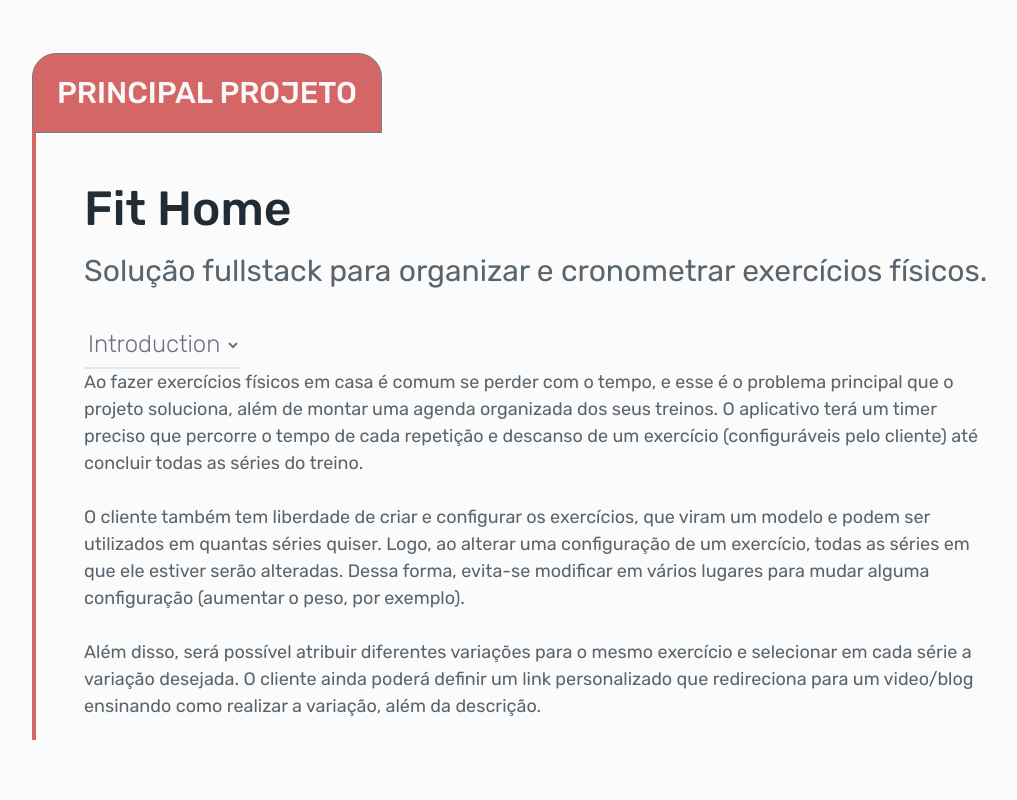
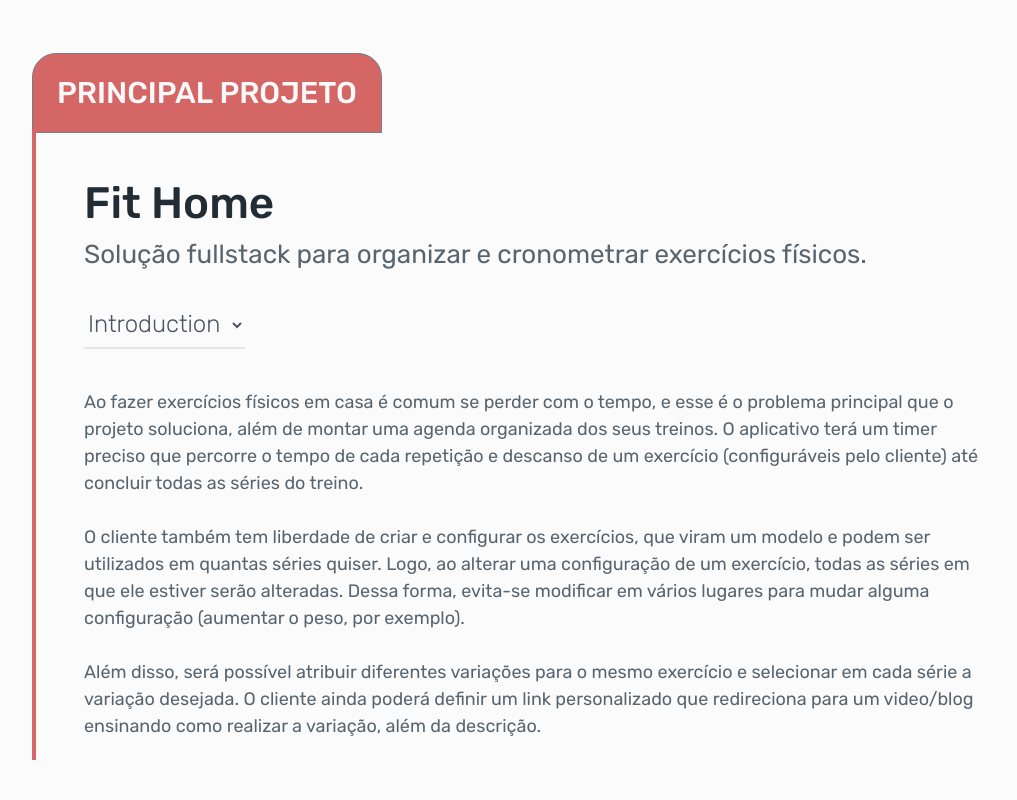
Before and after one commit to felipemalli/portfolio, a React (Vite) app: page / in a window 1280 px wide. Shown: the part 1460-2260 px from the top of the page, without its empty margins (32-1049 px from the left). Built offline with nearby package versions, Linux system fonts and the light colour scheme.

Commit message:
style: improve margin and styles

```diff
--- a/src/components/main-project-section/MainProjectSection.tsx
+++ b/src/components/main-project-section/MainProjectSection.tsx
@@ -1,6 +1,6 @@
 import { ReactNode, useEffect } from 'react';
 import { useState } from 'react';
-import { useLanguageContext } from '../../contexts';
+import { useLanguageContext, useMediaQueryContext } from '../../contexts';
 import { ptBrMainProjects } from '../../data/pt-br/main-project';
 import { IImageContent, IMainProject, ITextContent } from '../../interfaces/IMainCard';
 
@@ -100,29 +100,35 @@ export const MainProjectSection: React.FC = () => {
     );
   };
 
+  const { isXl } = useMediaQueryContext();
+
   return (
     <section>
-      <h2 className='flex text-center items-center justify-center bg-primary-500 text-secondary-700 select-none h-16 md:h-20 w-screen md:w-fit font-medium text-2xl md:text-3xl px-6 md:rounded-t-3xl border border-customBlue-300'>
+      <h2 className='flex text-center items-center justify-center bg-primary-500 text-secondary-700 select-none h-16 md:h-20 w-screen md:w-fit font-medium text-xl md:text-3xl px-6 md:rounded-t-3xl border border-customBlue-300'>
         PRINCIPAL PROJETO
       </h2>
-      <div className='border-t-4 md:border-0 md:border-l-4 border-primary-500 h-fit -mt-1 px-8 md:pl-12 pt-8 md:pt-14 pb-5'>
+      <div className='border-t-4 md:border-0 md:border-l-4 border-primary-500 h-fit -mt-1 px-4 md:pl-12 pt-8 md:pt-14'>
         <div className='flex gap-5 2xl:gap-14 flex-col 2xl:flex-row'>
-          <h3 className='text-customBlue-900 text-4xl md:text-5xl font-medium whitespace-nowrap self-start'>{selectedProject && selectedProject.name}</h3>
-          <p className='text-xl md:text-3xl text-customBlue-500 2xl:self-end'>{selectedProject && selectedProject.description}</p>
+          <h3 className='text-customBlue-900 text-3xl md:text-[44px] font-medium whitespace-nowrap self-start'>{selectedProject && selectedProject.name}</h3>
+          <p className='text-xl md:text-[26px] text-customBlue-500 2xl:self-end'>{selectedProject && selectedProject.description}</p>
         </div>
-        <div className='flex gap-10 mt-8 flex-col md:flex-row md:items-center'>
-          <select className="w-fit pr-1 py-2 md:text-2xl font-light text-gray-500 bg-transparent border-0 border-b-2 border-gray-200 focus:outline-none"
+        <div className='flex gap-5 md:gap-10 mt-4 md:mt-8 flex-row'>
+          <select className="w-fit pr-2 py-2 text-lg md:text-2xl font-light text-customBlue-700 md:text-gray-600 bg-transparent border-0 border-b-2 border-gray-200 focus:outline-none"
             defaultValue={'Introduction'}
             onChange={(e) => {
               setSelectedThemeName(e.target.value);
             }}
           >
             {selectedProject?.theme.map((theme) => (
-              <option key={theme.name} value={theme.name} className='md:text-2xl font-light bg-secondary-500'>{theme.name}</option>
+              <option key={theme.name} value={theme.name} className='text-lg md:text-2xl font-light bg-secondary-600 text-customBlue-700 md:text-gray-600'>{theme.name}</option>
             ))}
           </select>
+          <label htmlFor="underline_select" className="sr-only">Underline select</label>
+          {
+            selectedTheme && selectedSubTheme?.name && (
+              isXl ? (
                 <div className='flex gap-6 text-lg font-light w-fit text-customBlue-700'>
-            {selectedSubTheme?.name && selectedTheme && selectedTheme?.subtheme.map((subTheme) => (
+                  {selectedTheme?.subtheme.map((subTheme) => (
                     <button key={subTheme.name} className={`${subTheme.name === selectedSubTheme.name && 'font-medium'} whitespace-nowrap uppercase`}
                       onClick={() => setSelectedSubThemeName(subTheme.name)}
                     >
@@ -130,20 +136,33 @@ export const MainProjectSection: React.FC = () => {
                     </button>
                   ))}
                 </div>
+              ) : (
+                <select className="bg-transparent border-b-2 py-2 pr-2 text-sm md:text-lg font-light w-fit text-customBlue-700 md:text-gray-600 uppercase whitespace-nowrap self-end"
+                  onChange={(e) => {
+                    setSelectedSubThemeName(e.target.value);
+                  }}
+                >
+                  {selectedTheme?.subtheme.map((subTheme) => (
+                    <option key={subTheme.name} value={subTheme.name} className='font-light text-customBlue-700 md:text-gray-600'>{subTheme.name}</option>
+                  ))}
+                </select>
+              )
+            )
+          }
         </div>
         {selectedSubTheme?.pages && selectedSubTheme?.pages.length > 1 && (
-          <div className='flex justify-center gap-10 mt-1 mb-3 2xl:mt-2 2xl:-mb-1'>
+          <div className='flex justify-center gap-10 mt-4 xl:mt-2 -mb-4 md:-mb-6'>
             {selectedSubTheme?.pages.map((_, index) => (
               <button key={index} className={'w-10 h-10 rounded-full hover:bg-customGray-200 flex justify-center items-center'}
                 onClick={() => setSelectedPage(index)}>
-                <div className={`w-4 h-4 rounded-full ${index === selectedPage ? 'bg-customGray-300' : 'bg-customGray-600'}`}/>
+                <div className={`w-3 h-3 md:w-4 md:h-4 rounded-full ${index === selectedPage ? 'bg-customGray-300' : 'bg-customGray-600'}`}/>
               </button>
             ))}
           </div>
         )}
         {selectedThemeName && (
-          <div className='text-customBlue-500 gap-10'>
-            <div className='md:text-[18px] 2xl:py-5 flex gap-10'>
+          <div className='text-customBlue-500 gap-10 mt-2 md:mt-5'>
+            <div className='md:text-[18px] py-5 flex gap-10'>
               {mainProjects.length && renderContent()}
             </div>
           </div>
```
Lines whose indentation alone changed are shown as unchanged.
